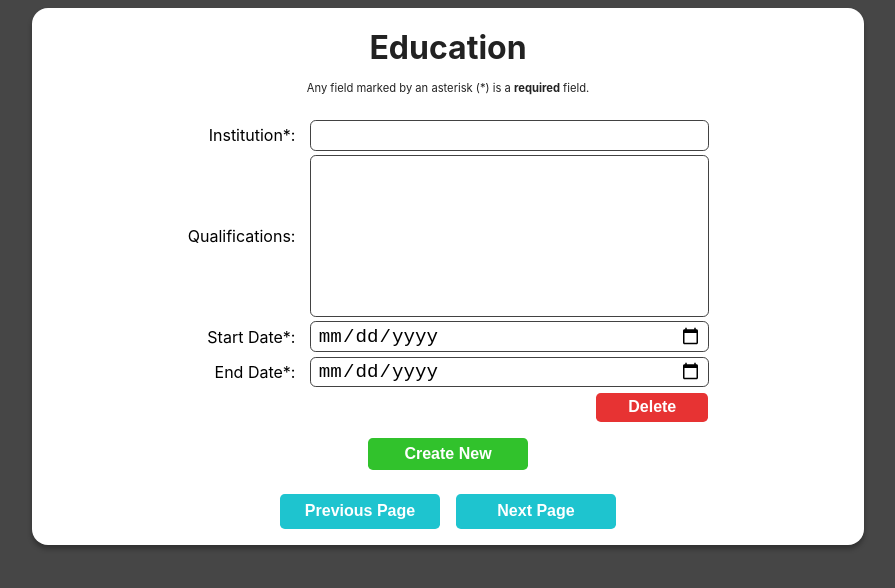
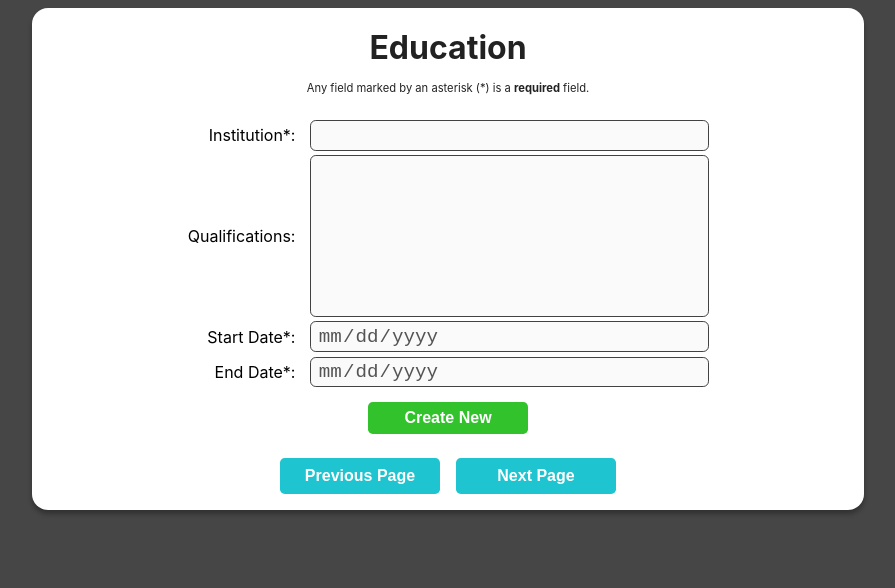
Before and after one commit to njcushing/odin-cv-application, a React (Vite) app: page / in a window 1280 px wide. Both pictures are taken after a click on the button "Create New". Shown: the top 588 px of the page, without its empty margins (192-1087 px from the left). Built offline with nearby package versions, Linux system fonts and the light colour scheme.

Commit message:
Complete overhaul of components to accept disabled state and be more modular

```diff
--- a/src/components/ButtonBasic.jsx
+++ b/src/components/ButtonBasic.jsx
@@ -3,17 +3,30 @@ const ButtonBasic = ({
     buttonText = "Button",
     classNames = [],
     clickHandler = null,
+    enabled = true,
 
 }) => {
 
-    return (
-        <>
+    const buttonElement = enabled ? (
         <button
             onClick={clickHandler}
             className={["ButtonBasic"].concat(classNames).join(" ")}
         >
             {buttonText}
         </button>
+    ) : (
+        <button
+            onClick={clickHandler}
+            className={["ButtonBasic"].concat(classNames).join(" ")}
+            disabled
+        >
+            {buttonText}
+        </button>
+    )
+
+    return (
+        <>
+        {buttonElement}
         </>
     )
 
--- a/src/components/DatePicker.jsx
+++ b/src/components/DatePicker.jsx
@@ -5,19 +5,20 @@ const DatePicker = ({
     date = "",
     classNames = [],
     changeHandler = null,
+    enabled = true,
 
 }) => {
 
-    return (
-        <div
-            className={["DatePicker"].concat(classNames).join(" ")}
-        >
+    const labelElement = (
         <label
             htmlFor={inputID}
             className={["DatePicker-label"]}
         >
         {label}
         </label>
+    )
+
+    const inputElement = enabled ? (
         <input
             id={inputID}
             className={["DatePicker-input"]}
@@ -25,6 +26,21 @@ const DatePicker = ({
             onChange={changeHandler}
             value={date}
         ></input>
+    ) : (
+        <input
+            id={inputID}
+            className={["DatePicker-input"]}
+            type="date"
+            onChange={changeHandler}
+            value={date}
+            disabled
+        ></input>
+    )
+
+    return (
+        <div className={["DatePicker"].concat(classNames).join(" ")} >
+        {labelElement}
+        {inputElement}
         </div>
     )
 
--- a/src/components/Form.jsx
+++ b/src/components/Form.jsx
@@ -3,9 +3,7 @@ import './../styles/Form.css';
 
 import { v4 as uuidv4 } from 'uuid';
 import ButtonBasic from './ButtonBasic.jsx';
-import InputSingleLine from './InputSingleLine.jsx';
 import TextBox from './TextBox.jsx';
-import DatePicker from './DatePicker.jsx';
 import PersonalInformation from './PersonalInformation.jsx';
 import PreviousEducation from './PreviousEducation.jsx';
 import PreviousEmployment from './PreviousEmployment.jsx';
--- a/src/components/InputSingleLine.jsx
+++ b/src/components/InputSingleLine.jsx
@@ -6,27 +6,42 @@ const InputSingleLine = ({
     inputID = "",
     classNames = [],
     changeHandler = null,
+    enabled = true,
 
 }) => {
 
-    return (
-        <div
-            className={["InputSingleLine"].concat(classNames).join(" ")}
-        >
+    const labelElement = (
         <label
             htmlFor={inputID}
             className={["InputSingleLine-label"]}
         >
             {label}
         </label>
+    )
+
+    const inputElement = enabled ? (
         <input
             id={inputID}
             type={inputType}
             value={inputValue}
             onChange={changeHandler}
             className={["InputSingleLine-input"]}
-        >
-        </input>
+        ></input>
+    ) : (
+        <input
+            id={inputID}
+            type={inputType}
+            value={inputValue}
+            onChange={changeHandler}
+            className={["InputSingleLine-input"]}
+            disabled
+        ></input>
+    )
+
+    return (
+        <div className={["InputSingleLine"].concat(classNames).join(" ")} >
+        {labelElement}
+        {inputElement}
         </div>
     )
 
--- a/src/components/PersonalInformation.jsx
+++ b/src/components/PersonalInformation.jsx
@@ -13,13 +13,11 @@ const PersonalInformation = ({
     phoneNumber = "",
     phoneNumberChangeHandler,
     classNames = [],
+    editMode = false,
 
 }) => {
 
-    return (
-        <div
-            className={["PersonalInformation"].concat(classNames).join(" ")}
-        >
+    const firstNamesElement = (
         <InputSingleLine
             label="First Name(s)*: "
             inputType="text"
@@ -27,7 +25,11 @@ const PersonalInformation = ({
             inputID="personal-info-first-name"
             classNames={["first-names"]}
             changeHandler={firstNamesChangeHandler}
+            enabled={editMode}
         />
+    )
+
+    const lastNameElement = (
         <InputSingleLine
             label="Last Name*: "
             inputType="text"
@@ -35,7 +37,11 @@ const PersonalInformation = ({
             inputID="personal-info-last-name"
             classNames={["last-name"]}
             changeHandler={lastNameChangeHandler}
+            enabled={editMode}
         />
+    )
+
+    const emailAddressElement = (
         <InputSingleLine
             label="Email Address*: "
             inputType="email"
@@ -43,7 +49,11 @@ const PersonalInformation = ({
             inputID="personal-info-email-address"
             classNames={["email-address"]}
             changeHandler={emailAddressChangeHandler}
+            enabled={editMode}
         />
+    )
+
+    const phoneNumberElement = (
         <InputSingleLine
             label="Telephone Number*: "
             inputType="tel"
@@ -51,7 +61,16 @@ const PersonalInformation = ({
             inputID="personal-info-phone-number"
             classNames={["phone-number"]}
             changeHandler={phoneNumberChangeHandler}
+            enabled={editMode}
         />
+    )
+
+    return (
+        <div className={["PersonalInformation"].concat(classNames).join(" ")} >
+        {firstNamesElement}
+        {lastNameElement}
+        {emailAddressElement}
+        {phoneNumberElement}
         </div>
     );
 
--- a/src/components/PreviousEducation.jsx
+++ b/src/components/PreviousEducation.jsx
@@ -18,50 +18,77 @@ const PreviousEducation = ({
     endDateChangeHandler,
     deleteButtonClickHandler,
     classNames = [],
-    key = uuidv4(),
+    editMode = false,
 
 }) => {
 
-    return (
-        <div
-            className={["PreviousEducation"].concat(classNames).join(" ")}
-        >
+    const institutionKey = uuidv4();
+    const qualificationsKey = uuidv4();
+    const startDateKey = uuidv4();
+    const endDateKey = uuidv4();
+
+    const institutionElement = (
         <InputSingleLine
             label="Institution*: "
             inputType="text"
             inputValue={institution}
-            inputID={`previous-education-institution-name-${key}`}
+            inputID={`previous-education-institution-name-${institutionKey}`}
             classNames={["institution-name"]}
             changeHandler={institutionChangeHandler}
+            enabled={editMode}
         />
+    )
+
+    const qualificationsElement = (
         <TextBox
             label="Qualifications: "
             textBoxText={qualifications}
-            textareaID={`previous-education-qualifications-${key}`}
+            textareaID={`previous-education-qualifications-${qualificationsKey}`}
             classNames={["qualifications"]}
             changeHandler={qualificationsChangeHandler}
             resize="none"
             scrollable={true}
             maxLength={500}
+            enabled={editMode}
         />
+    )
+
+    const startDateElement = (
         <DatePicker
             label="Start Date*: "
-            inputID={`previous-education-start-date-${key}`}
+            inputID={`previous-education-start-date-${startDateKey}`}
             date={startDate}
             classNames={["start-date"]}
             changeHandler={startDateChangeHandler}
+            enabled={editMode}
         />
+    )
+
+    const endDateElement = (
         <DatePicker
             label="End Date*: "
-            inputID={`previous-education-end-date-${key}`}
+            inputID={`previous-education-end-date-${endDateKey}`}
             date={endDate}
             classNames={["end-date"]}
             changeHandler={endDateChangeHandler}
+            enabled={editMode}
         />
+    )
+
+    const deleteButtonElement = editMode ? (
         <ButtonBasic
             buttonText="Delete"
             clickHandler={deleteButtonClickHandler}
         />
+    ) : null
+
+    return (
+        <div className={["PreviousEducation"].concat(classNames).join(" ")} >
+        {institutionElement}
+        {qualificationsElement}
+        {startDateElement}
+        {endDateElement}
+        {deleteButtonElement}
         </div>
     )
 
--- a/src/components/PreviousEmployment.jsx
+++ b/src/components/PreviousEmployment.jsx
@@ -20,58 +20,91 @@ const PreviousEmployment = ({
     endDateChangeHandler,
     deleteButtonClickHandler,
     classNames = [],
-    key = uuidv4(),
+    editMode = false,
 
 }) => {
 
-    return (
-        <div
-            className={["PreviousEmployment"].concat(classNames).join(" ")}
-        >
+    const companyNameKey = uuidv4();
+    const roleKey = uuidv4();
+    const responsibilitiesKey = uuidv4();
+    const startDateKey = uuidv4();
+    const endDateKey = uuidv4();
+
+    const companyNameElement = (
         <InputSingleLine
             label="Company*: "
             inputType="text"
             inputValue={companyName}
-            inputID={`previous-employment-company-name-${key}`}
+            inputID={`previous-employment-company-name-${companyNameKey}`}
             classNames={["company-name"]}
             changeHandler={companyNameChangeHandler}
+            enabled={editMode}
         />
+    )
+
+    const roleElement = (
         <InputSingleLine
             label="Role*: "
             inputType="text"
             inputValue={role}
-            inputID={`previous-employment-role-${key}`}
+            inputID={`previous-employment-role-${roleKey}`}
             classNames={["role"]}
             changeHandler={roleChangeHandler}
+            enabled={editMode}
         />
+    )
+
+    const responsibilitiesElement = (
         <TextBox
             label="Responsibilities: "
             textBoxText={responsibilities}
-            textareaID={`previous-employment-responsibilities-${key}`}
+            textareaID={`previous-employment-responsibilities-${responsibilitiesKey}`}
             classNames={["responsibilities"]}
             changeHandler={responsibilitiesChangeHandler}
             resize="none"
             scrollable={true}
             maxLength={500}
+            enabled={editMode}
         />
+    )
+
+    const startDateElement = (
         <DatePicker
             label="Start Date*: "
-            inputID={`previous-employment-start-date-${key}`}
+            inputID={`previous-employment-start-date-${startDateKey}`}
             date={startDate}
             classNames={["start-date"]}
             changeHandler={startDateChangeHandler}
+            enabled={editMode}
         />
+    )
+
+    const endDateElement = (
         <DatePicker
             label="End Date*: "
-            inputID={`previous-employment-end-date-${key}`}
+            inputID={`previous-employment-end-date-${endDateKey}`}
             date={endDate}
             classNames={["end-date"]}
             changeHandler={endDateChangeHandler}
+            enabled={editMode}
         />
+    )
+
+    const deleteButtonElement = editMode ? (
         <ButtonBasic
             buttonText="Delete"
             clickHandler={deleteButtonClickHandler}
         />
+    ) : null
+
+    return (
+        <div className={["PreviousEmployment"].concat(classNames).join(" ")} >
+        {companyNameElement}
+        {roleElement}
+        {responsibilitiesElement}
+        {startDateElement}
+        {endDateElement}
+        {deleteButtonElement}
         </div>
     )
 
--- a/src/components/Reference.jsx
+++ b/src/components/Reference.jsx
@@ -18,58 +18,89 @@ const Reference = ({
     phoneNumberChangeHandler,
     deleteButtonChangeHandler,
     classNames = [],
-    key = uuidv4(),
+    editMode = false,
 
 }) => {
 
-    return (
-        <div
-            className={["Reference"].concat(classNames).join(" ")}
-        >
+    const firstNamesKey = uuidv4();
+    const lastNameKey = uuidv4();
+    const relationshipKey = uuidv4();
+    const emailAddressKey = uuidv4();
+    const phoneNumberKey = uuidv4();
+
+    const firstNamesElement = (
         <InputSingleLine
             label="First Name(s)*: "
             inputType="text"
             inputValue={firstNames}
-            inputID={`references-first-names-${key}`}
+            inputID={`references-first-names-${firstNamesKey}`}
             classNames={["first-names"]}
             changeHandler={firstNamesChangeHandler}
+            enabled={editMode}
         />
+    )
+
+    const lastNameElement = (
         <InputSingleLine
             label="Last Name*: "
             inputType="text"
             inputValue={lastName}
-            inputID={`references-last-name-${key}`}
+            inputID={`references-last-name-${lastNameKey}`}
             classNames={["last-name"]}
             changeHandler={lastNameChangeHandler}
+            enabled={editMode}
         />
+    )
+
+    const responsibilitiesElement = (
         <InputSingleLine
             label="Relationship*: "
             inputType="text"
             inputValue={relationship}
-            inputID={`references-relationship-${key}`}
+            inputID={`references-relationship-${relationshipKey}`}
             classNames={["relationship"]}
             changeHandler={relationshipChangeHandler}
+            enabled={editMode}
         />
+    )
+
+    const emailAddressElement = (
         <InputSingleLine
             label="Email Address*: "
             inputType="email"
             inputValue={emailAddress}
-            inputID={`references-email-address-${key}`}
+            inputID={`references-email-address-${emailAddressKey}`}
             classNames={["email-address"]}
             changeHandler={emailAddressChangeHandler}
         />
+    )
+
+    const phoneNumberElement = (
         <InputSingleLine
             label="Telephone Number*: "
             inputType="tel"
             inputValue={phoneNumber}
-            inputID={`references-phone-number-${key}`}
+            inputID={`references-phone-number-${phoneNumberKey}`}
             classNames={["phone-number"]}
             changeHandler={phoneNumberChangeHandler}
         />
+    )
+
+    const deleteButtonElement = editMode ? (
         <ButtonBasic
             buttonText="Delete"
             clickHandler={deleteButtonChangeHandler}
         />
+    ) : null
+
+    return (
+        <div className={["Reference"].concat(classNames).join(" ")} >
+        {firstNamesElement}
+        {lastNameElement}
+        {responsibilitiesElement}
+        {emailAddressElement}
+        {phoneNumberElement}
+        {deleteButtonElement}
         </div>
     )
 
--- a/src/components/TextBox.jsx
+++ b/src/components/TextBox.jsx
@@ -8,6 +8,7 @@ const TextBox = ({
     resize = "none",
     scrollable = true,
     maxLength = -1,
+    enabled = true,
 
 }) => {
 
@@ -16,16 +17,16 @@ const TextBox = ({
         overflowY: (scrollable ? "scroll" : "hidden"),
     }
 
-    return (
-        <div
-            className={["TextBox"].concat(classNames).join(" ")}
-        >
+    const labelElement = (
         <label
             className={["TextBox-label"]}
             htmlFor={textareaID}
         >
             {label}
         </label>
+    )
+
+    const textareaElement = enabled ? (
         <textarea
             id={textareaID}
             className={["TextBox-textarea"]}
@@ -33,8 +34,23 @@ const TextBox = ({
             value={textBoxText}
             maxLength={maxLength}
             style={styles}
-        >
-        </textarea>
+        ></textarea>
+    ) : (
+        <textarea
+            id={textareaID}
+            className={["TextBox-textarea"]}
+            onChange={changeHandler}
+            value={textBoxText}
+            maxLength={maxLength}
+            style={styles}
+            disabled
+        ></textarea>
+    )
+
+    return (
+        <div className={["TextBox"].concat(classNames).join(" ")} >
+        {labelElement}
+        {textareaElement}
         </div>
     )
 
```
Lines whose indentation alone changed are shown as unchanged.
